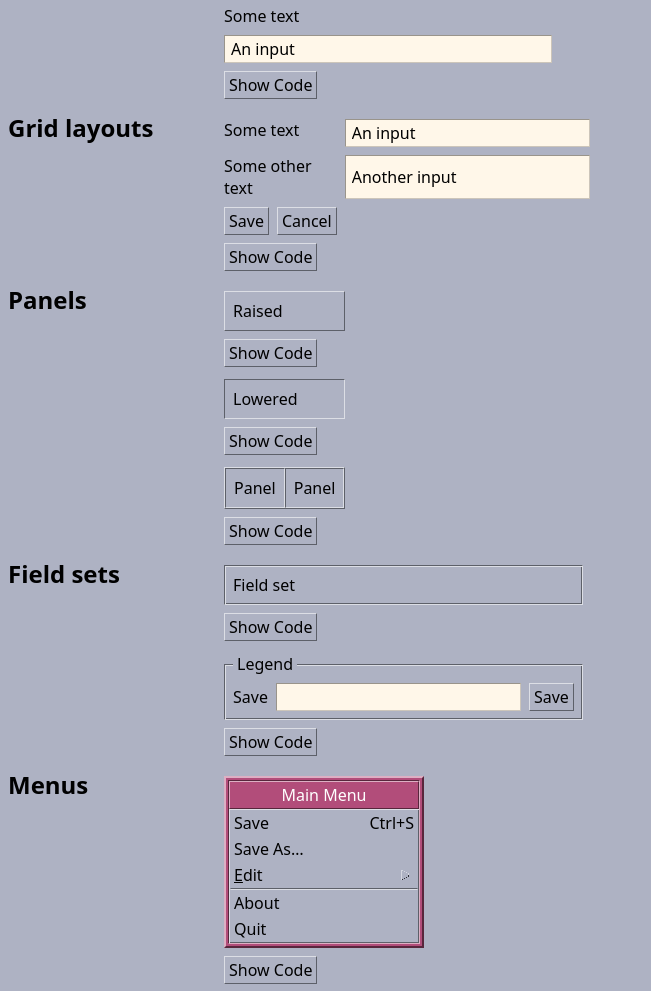
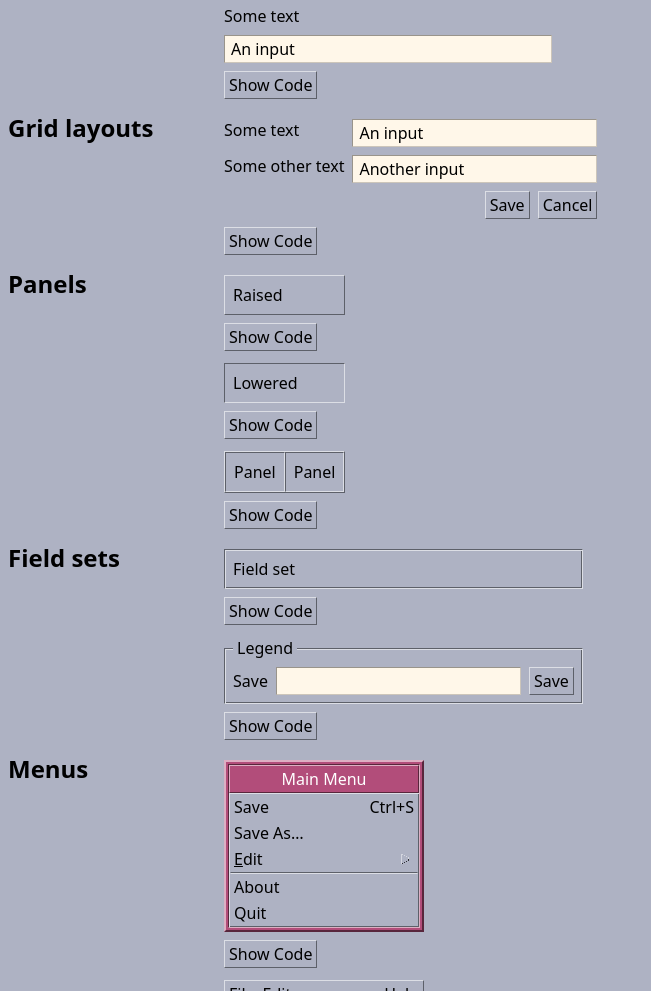
Before and after one commit to nielssp/classic-stylesheets, a plain HTML site: page index.html in a window 1280 px wide. Shown: the part 1927-2918 px from the top of the page, without its empty margins (0-651 px from the left). Drawn offline with Linux system fonts and the light colour scheme.

Commit message:
Fix grid example.

```diff
--- a/index.html
+++ b/index.html
@@ -166,12 +166,12 @@
         <h2>Grid layouts</h2>
         <div>
           <div class="example">
-            <form class="grid spacing" style="grid-template-columns: min-content auto;" onsubmit="return false">
+            <form class="grid spacing" style="grid-template-columns: max-content auto;" onsubmit="return false">
               <div>Some text</div>
               <input type="text" value="An input"/>
               <div>Some other text</div>
               <input type="text" value="Another input"/>
-              <div class="stack-row spacing" style="grid-row-end: span 2;">
+              <div class="stack-row spacing justify-end" style="grid-column-end: span 2;">
                 <button type="submit">Save</button>
                 <button>Cancel</button>
               </div>
```
